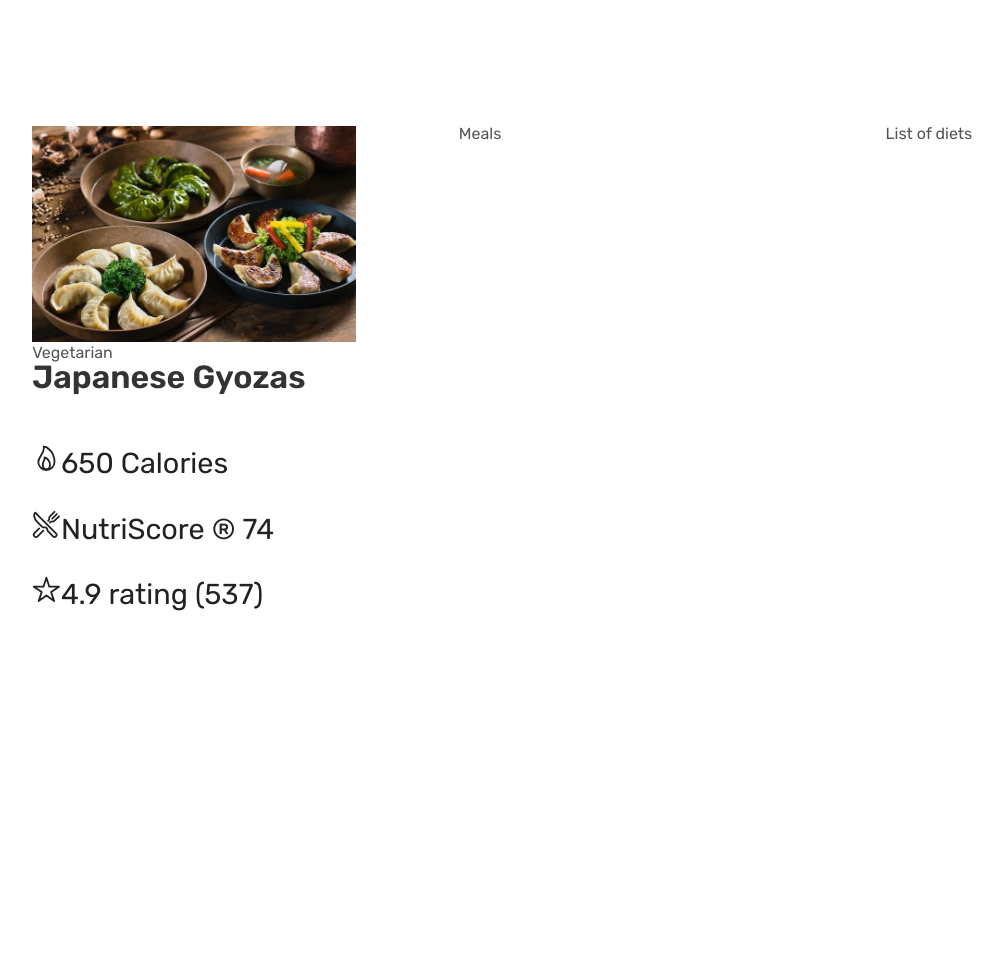
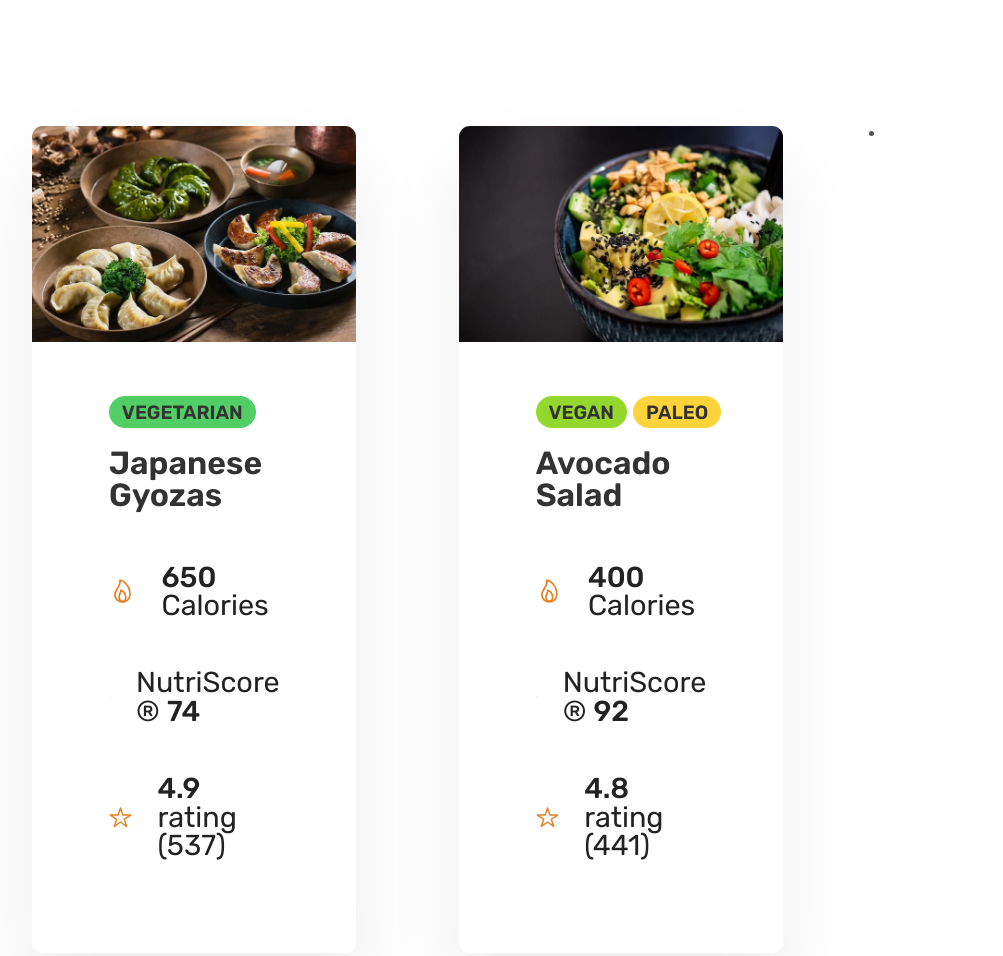
Before and after one commit to DavidBurger8252/07-Omnifood-Desktop-master, a plain HTML site: page index.html in a window 1280 px wide. Shown: the part 5120-6076 px from the top of the page, without its empty margins (19-1022 px from the left). Before the commit the page ends 5883 px from the top, so only its background shows below. Drawn offline with nearby package versions, Linux system fonts and the light colour scheme.

Commit message:
Meal section 2.0

```diff
--- a/css/general.css
+++ b/css/general.css
@@ -144,3 +144,7 @@ body {
 .logo {
   height: 2.2rem;
 }
+
+strong {
+  font-weight: 500;
+}
--- a/css/style.css
+++ b/css/style.css
@@ -43,8 +43,9 @@
   padding: 1.6rem 3.2rem;
   border-radius: 9px;
 
-  /* put transition on original  */
-  transition: background-color 1s;
+  /* put transition on original "state"  */
+  /* transition: background-color 1s; */
+  transition: all 0.3s;
 }
 .btn--full:link,
 .btn--full:visited {
@@ -196,6 +197,40 @@
 .section-meals {
   padding: 9.6rem 0;
 }
+.meal {
+  box-shadow: 0 2.4rem 4.8rem rgba(0, 0, 0, 0.075);
+  border-radius: 11px;
+  overflow: hidden;
+}
+.meal-content {
+  padding: 3.2rem 4.8rem 4.8rem 4.8rem;
+}
+.meal-tags {
+  margin-bottom: 1.2rem;
+  /* padding: 1.2rem; */
+  display: flex;
+  gap: 0.4rem;
+}
+
+.tag {
+  display: inline-block;
+  padding: 0.4rem 0.8rem;
+  font-size: 1.2rem;
+  text-transform: uppercase;
+  color: #333;
+  border-radius: 100px;
+  font-weight: 600;
+}
+.tag--vegetarian {
+  background-color: #51cf66;
+}
+.tag--vegan {
+  background-color: #94d82d;
+}
+.tag--paleo {
+  background-color: #ffd43b;
+}
+
 .meal-title {
   font-size: 2rem;
   color: #333;
@@ -212,6 +247,15 @@
 .meal-attribute {
   font-size: 1.8rem;
   color: rgb(34, 34, 34);
+  display: flex;
+  align-items: center;
+  margin-bottom: 1rem;
+  gap: 1.6rem;
+}
+.meal-icon {
+  height: 2.4rem;
+  width: 2.4rem;
+  color: #e67e22;
 }
 .meal-img {
   width: 100%;
--- a/index.html
+++ b/index.html
@@ -139,19 +139,42 @@
             src="img/meals/meal-1.jpg"
             class="meal-img"
             alt="Japanese Gyozas"/>
-            <span class="tag"> Vegetarian</span>
-
+            <div class="meal-content">
+            <div class="meal-tags">
+            <span class="tag tag--vegetarian"> Vegetarian</span>
+          </div>
             <p class="meal-title"> Japanese Gyozas</p>
             <ul class="meal-attributes">
-              <li class="meal-attribute"><ion-icon name="flame-outline"></ion-icon><span>650 Calories</span></li>
-              <li class="meal-attribute"><ion-icon name="restaurant-outline"></ion-icon><span>NutriScore &reg; 74</span></li>
-              <li class="meal-attribute"><ion-icon name="star-outline"></ion-icon><span>4.9 rating (537)</span></li>
+              <li class="meal-attribute"><ion-icon class="meal-icon" name="flame-outline"></ion-icon><span><strong>650 </strong>Calories</span></li>
+              <li class="meal-attribute"><ion-icon class="meal-icon" name="restaurant-outline"></ion-icon><span>NutriScore &reg; <strong>74</strong></span></li>
+              <li class="meal-attribute"><ion-icon class="meal-icon" name="star-outline"></ion-icon><span><strong>4.9</strong> rating (537)</span></li>
             </ul>
           </div>
-          <div class="meal">Meals</div>
-          <div class="list">List of diets</div>
+          </div>
+          <div class="meal">
+            <img
+            src="img/meals/meal-2.jpg"
+            class="meal-img"
+            alt="Japanese Gyozas"/>
+            <div class="meal-content">
+            <div class="meal-tags">
+            <span class="tag tag--vegan"> Vegan</span>
+            <span class="tag tag--paleo"> Paleo</span>
+          </div>
+            <p class="meal-title">Avocado Salad</p>
+            <ul class="meal-attributes">
+              <li class="meal-attribute"><ion-icon class="meal-icon" name="flame-outline"></ion-icon><span><strong>400 </strong>Calories</span></li>
+              <li class="meal-attribute"><ion-icon class="meal-icon" name="restaurant-outline"></ion-icon><span>NutriScore &reg; <strong>92</strong></span></li>
+              <li class="meal-attribute"><ion-icon class="meal-icon" name="star-outline"></ion-icon><span><strong>4.8</strong> rating (441)</span></li>
+            </ul>
+          </div>
+          </div>
+             <div class="diets">
+              <ul class="list">
+                <li></li>
+              </ul>
+             </div>
         </div>
-
       </section>
     </main>
         <script type="module" src="https://unpkg.com/ionicons@5.5.2/dist/ionicons/ionicons.esm.js"></script>
```
